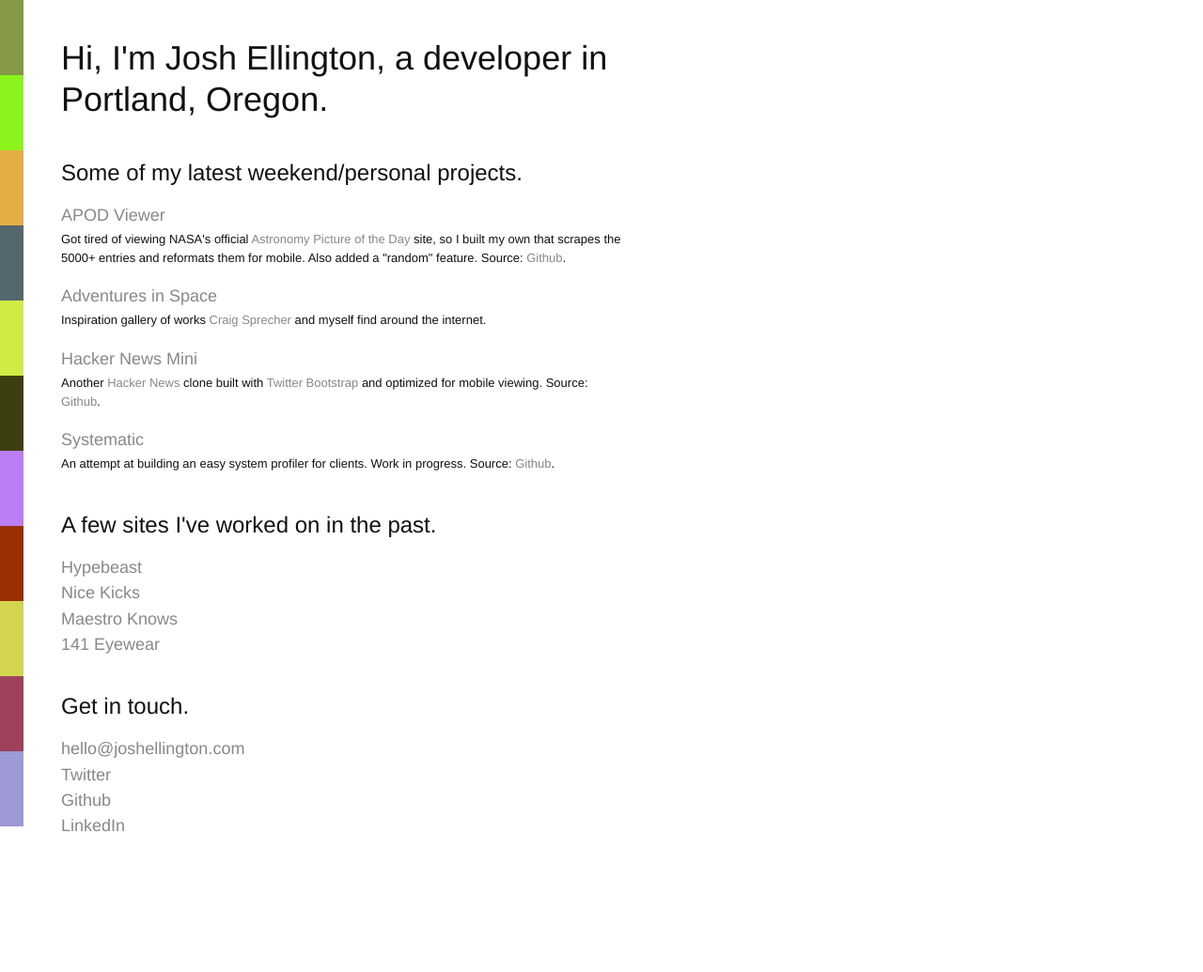
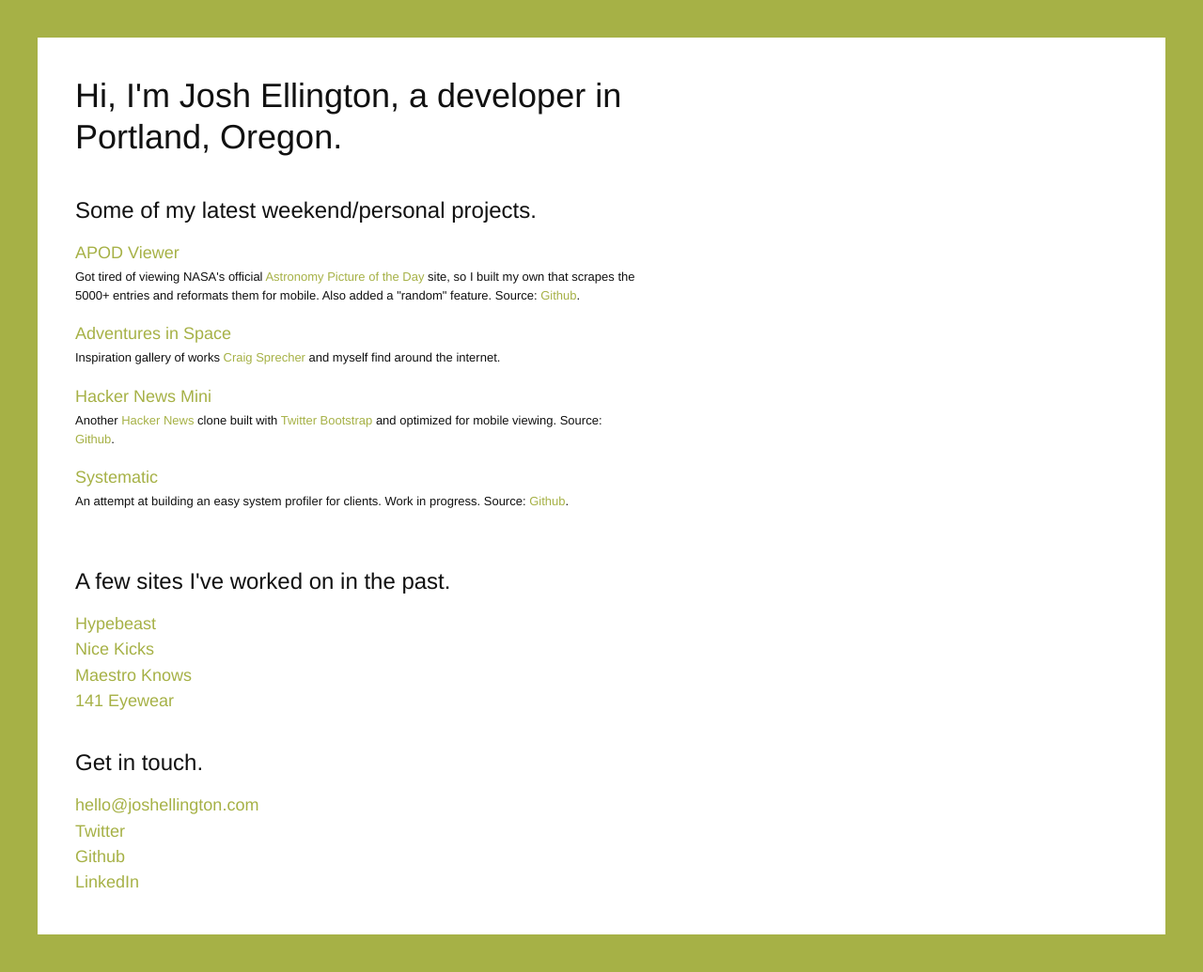
Before and after one commit to joshellington/joshellington.com, a PHP site: page / in a window 1280 px wide. Shown: the whole page at 94% size. Before the commit the page ends 886 px from the top, so only its background shows below. Run offline with PHP 8.4, Linux system fonts and the light colour scheme; some libraries are stand-ins or nearby versions; some web fonts are replaced.

Commit message:
killed squares, added border

```diff
--- a/css/style.css
+++ b/css/style.css
@@ -205,6 +205,8 @@ body {
   font-family:'Chivo', 'Helvetica Neue', sans-serif;
   background:#fff;
   color:#111;
+  border:40px solid #111;
+  padding:40px;
 }
 
 a {
@@ -213,7 +215,7 @@ a {
 }
 
   a:hover {
-    color:#111;
+    color:#111 !important;
   }
 
 h1,h2,h3,h4 {
@@ -223,7 +225,6 @@ h1,h2,h3,h4 {
 
 #container {
   max-width:600px;
-  padding:40px 40px 40px 65px;
 }
 
 h1 {
@@ -252,6 +253,13 @@ h3 {
 h4 {
   margin-bottom:20px;
   line-height:1.5;
+}
+
+.play {
+  overflow:hidden;
+}
+
+.play-single {
 }
 
 .work {
@@ -317,8 +325,9 @@ h4 {
 @media only screen and (max-width: 480px) {
   /* Style adjustments for viewports 480px and under go here */
 
-  #container {
-    padding:20px 20px 20px 45px;
+  body {
+    padding:20px;
+    border-width:20px;
   }
 
 }
--- a/index.html
+++ b/index.html
@@ -32,17 +32,25 @@
 		<div class="play">
 			<h2>Some of my latest weekend/personal projects.</h2>
 
+			<div class="play-single">
 				<h3><a href="http://apod-viewer.heroku.com">APOD Viewer</a></h3>
 				<h4>Got tired of viewing NASA's official <a href="http://apod.nasa.gov/apod/">Astronomy Picture of the Day</a> site, so I built my own that scrapes the 5000+ entries and reformats them for mobile. Also added a "random" feature. Source: <a href="https://github.com/joshellington/APOD">Github</a>.</h4>
+			</div>
 
+			<div class="play-single">
 				<h3><a href="http://adventuresinspace.com">Adventures in Space</a></h3>
 				<h4>Inspiration gallery of works <a href="http://craigsprecher.com">Craig Sprecher</a> and myself find around the internet.</h4>
+			</div>
 
+			<div class="play-single">
 				<h3><a href="http://yhack.net">Hacker News Mini</a></h3>
 				<h4>Another <a href="http://news.ycombinator.com/news">Hacker News</a> clone built with <a href="http://twitter.github.com/bootstrap/">Twitter Bootstrap</a> and optimized for mobile viewing. Source: <a href="https://github.com/joshellington/Hacker-News-Mini">Github</a>.</h4>
+			</div>
 
+			<div class="play-single">
 				<h3><a href="http://systematic.heroku.com/">Systematic</a></h3>
 				<h4>An attempt at building an easy system profiler for clients. Work in progress. Source: <a href="https://github.com/joshellington/Systematic">Github</a>.</h4>
+			</div>
 		</div>
 
 		<div class="work">
--- a/js/script.js
+++ b/js/script.js
@@ -5,12 +5,23 @@
 
 
 $(function() {
-  build();
+  switchBorder();
 });
 
 
 
-function build() {
+function switchBorder() {
+  var body = $('body'),
+      as = $('a'),
+      newcolor = Colors.rand();
+
+  body.css('border-color', newcolor);
+  as.css('color', newcolor);
+
+  setTimeout('switchBorder()', 3000);
+}
+
+function buildSquares() {
   var squares = $('#squares'),
       windowHeight = $(document).height(),
       total = 10,
```
Lines whose indentation alone changed are shown as unchanged.
